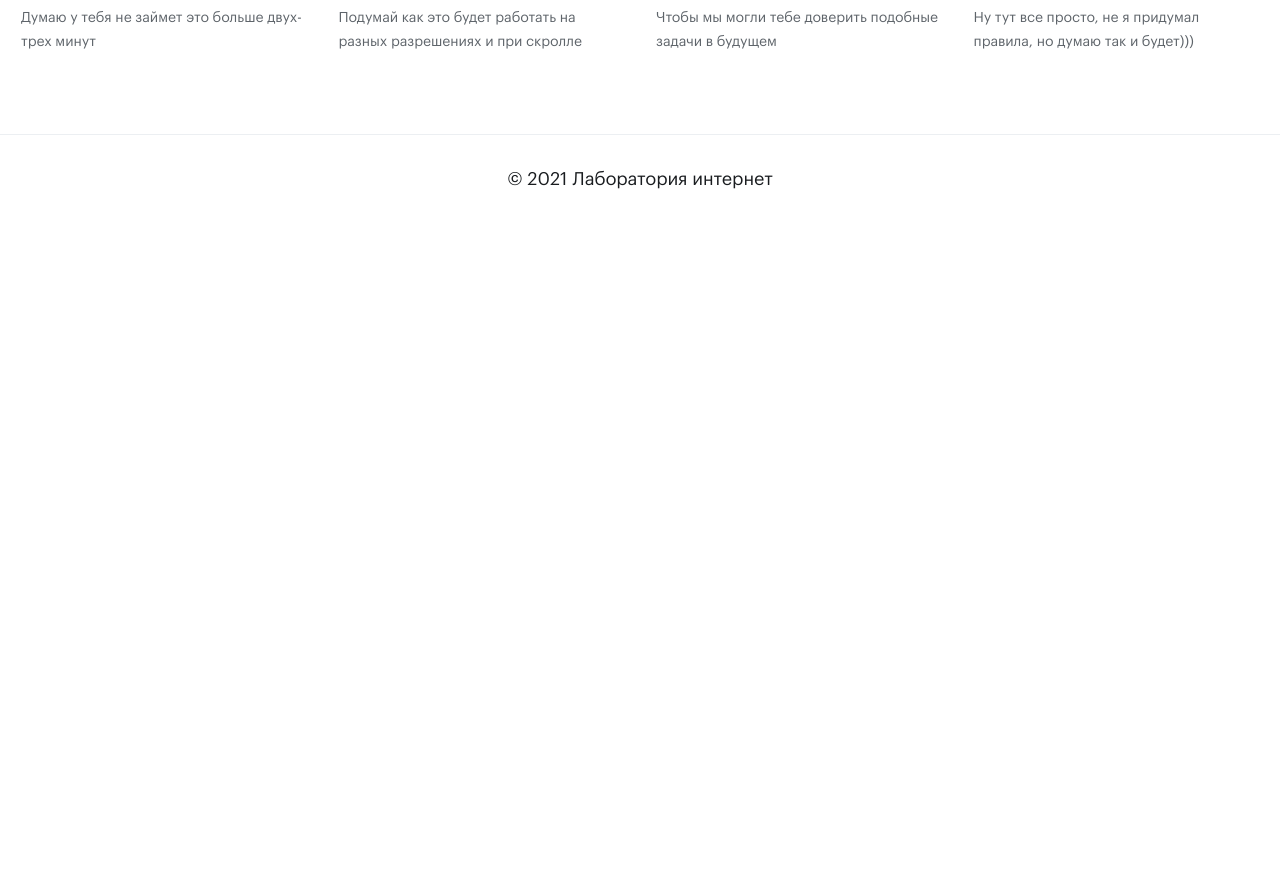
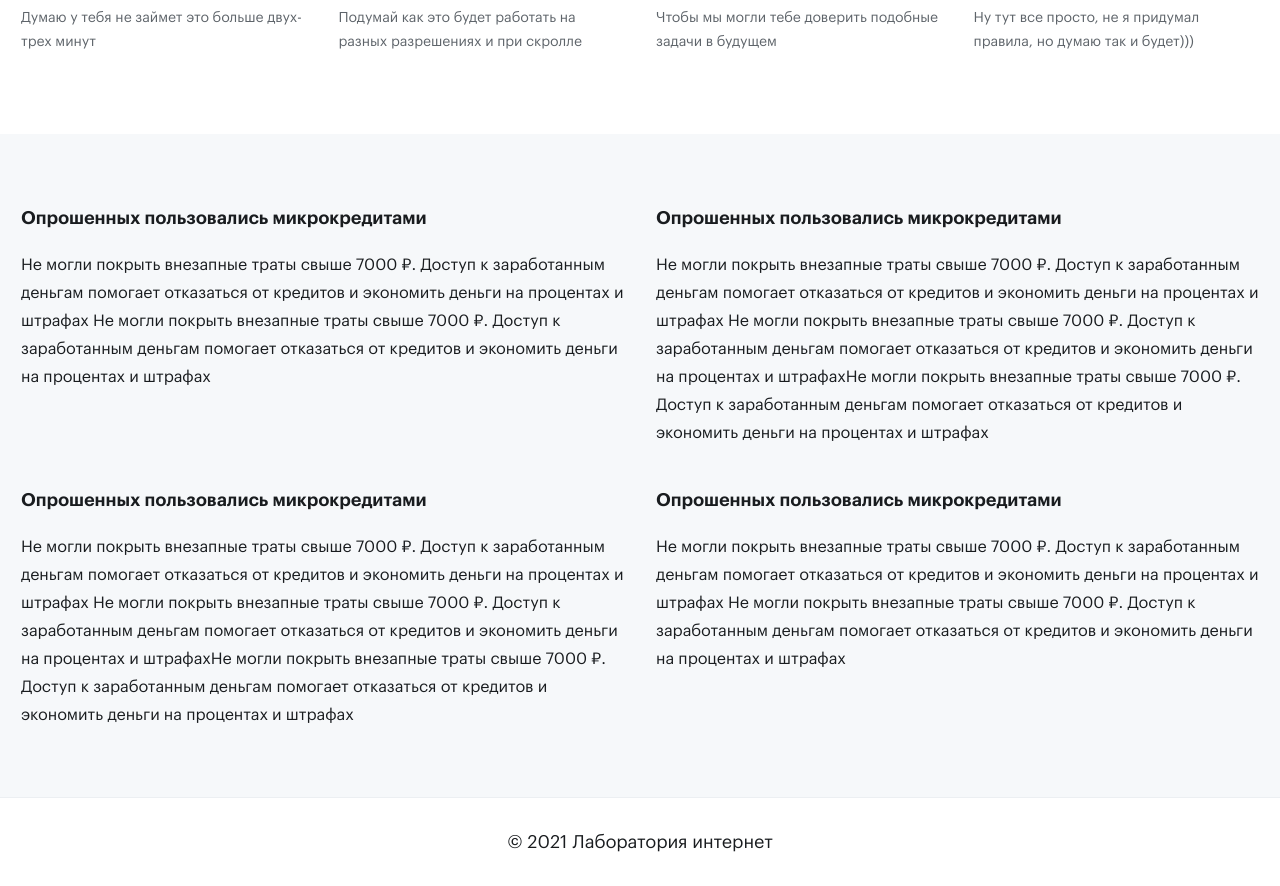
Before and after one commit to Hillel1408/Internetlab, a React (Create React App) app: page / in a window 1280 px wide. Shown: the part 1140-2026 px from the top of the page. Before the commit the page ends 1363 px from the top, so only its background shows below. Built offline with nearby package versions, Linux system fonts and the light colour scheme.

Commit message:
text block

```diff
--- a/src/App.tsx
+++ b/src/App.tsx
@@ -1,4 +1,4 @@
-import { Layout, Intro, HowItWorks } from 'components'
+import { Layout, Intro, HowItWorks, TextBlock } from 'components'
 
 function App() {
   return (
@@ -6,6 +6,7 @@ function App() {
       <>
         <Intro />
         <HowItWorks />
+        <TextBlock />
       </>
     </Layout>
   )
--- /dev/null
+++ b/src/components/TextBlock/TextBlock.module.scss
@@ -0,0 +1,24 @@
+.root {
+  background-color: var(--extralight-gray);
+  padding-top: 68px;
+  padding-bottom: 68px;
+}
+.grid {
+  display: grid;
+  grid-template-columns: 1fr 1fr;
+  column-gap: 32px;
+  row-gap: 37px;
+  & > div {
+    display: flex;
+    flex-direction: column;
+    gap: 17px;
+    & > span {
+      font-weight: 600;
+      color: var(--black);
+    }
+    & > p {
+      margin: 0;
+      color: var(--black);
+    }
+  }
+}
--- /dev/null
+++ b/src/components/TextBlock/TextBlock.tsx
@@ -0,0 +1,38 @@
+import styles from 'components/TextBlock/TextBlock.module.scss'
+import globalStyles from 'styles/Globals.module.scss'
+
+export default function TextBlock() {
+  const list = [
+    {
+      title: 'Опрошенных пользовались микрокредитами',
+      text: 'Не могли покрыть внезапные траты свыше 7000 ₽. Доступ к заработанным деньгам помогает отказаться от кредитов и экономить деньги на процентах и штрафах Не могли покрыть внезапные траты свыше 7000 ₽. Доступ к заработанным деньгам помогает отказаться от кредитов и экономить деньги на процентах и штрафах'
+    },
+    {
+      title: 'Опрошенных пользовались микрокредитами',
+      text: 'Не могли покрыть внезапные траты свыше 7000 ₽. Доступ к заработанным деньгам помогает отказаться от кредитов и экономить деньги на процентах и штрафах Не могли покрыть внезапные траты свыше 7000 ₽. Доступ к заработанным деньгам помогает отказаться от кредитов и экономить деньги на процентах и штрафахНе могли покрыть внезапные траты свыше 7000 ₽. Доступ к заработанным деньгам помогает отказаться от кредитов и экономить деньги на процентах и штрафах'
+    },
+    {
+      title: 'Опрошенных пользовались микрокредитами',
+      text: 'Не могли покрыть внезапные траты свыше 7000 ₽. Доступ к заработанным деньгам помогает отказаться от кредитов и экономить деньги на процентах и штрафах Не могли покрыть внезапные траты свыше 7000 ₽. Доступ к заработанным деньгам помогает отказаться от кредитов и экономить деньги на процентах и штрафахНе могли покрыть внезапные траты свыше 7000 ₽. Доступ к заработанным деньгам помогает отказаться от кредитов и экономить деньги на процентах и штрафах'
+    },
+    {
+      title: 'Опрошенных пользовались микрокредитами',
+      text: 'Не могли покрыть внезапные траты свыше 7000 ₽. Доступ к заработанным деньгам помогает отказаться от кредитов и экономить деньги на процентах и штрафах Не могли покрыть внезапные траты свыше 7000 ₽. Доступ к заработанным деньгам помогает отказаться от кредитов и экономить деньги на процентах и штрафах'
+    }
+  ]
+
+  return (
+    <div className={styles.root}>
+      <div className={globalStyles.container}>
+        <div className={styles.grid}>
+          {list.map((item, index) => (
+            <div key={index}>
+              <span className={globalStyles.text18}>{item.title}</span>
+              <p className={globalStyles.text16}>{item.text}</p>
+            </div>
+          ))}
+        </div>
+      </div>
+    </div>
+  )
+}
--- a/src/components/index.tsx
+++ b/src/components/index.tsx
@@ -4,5 +4,6 @@ import Footer from 'components/Footer/Footer'
 import Intro from 'components/Intro/Intro'
 import Button from 'components/Button/Button'
 import HowItWorks from 'components/HowItWorks/HowItWorks'
+import TextBlock from 'components/TextBlock/TextBlock'
 
-export { Layout, Header, Footer, Intro, Button, HowItWorks }
+export { Layout, Header, Footer, Intro, Button, HowItWorks, TextBlock }
```
